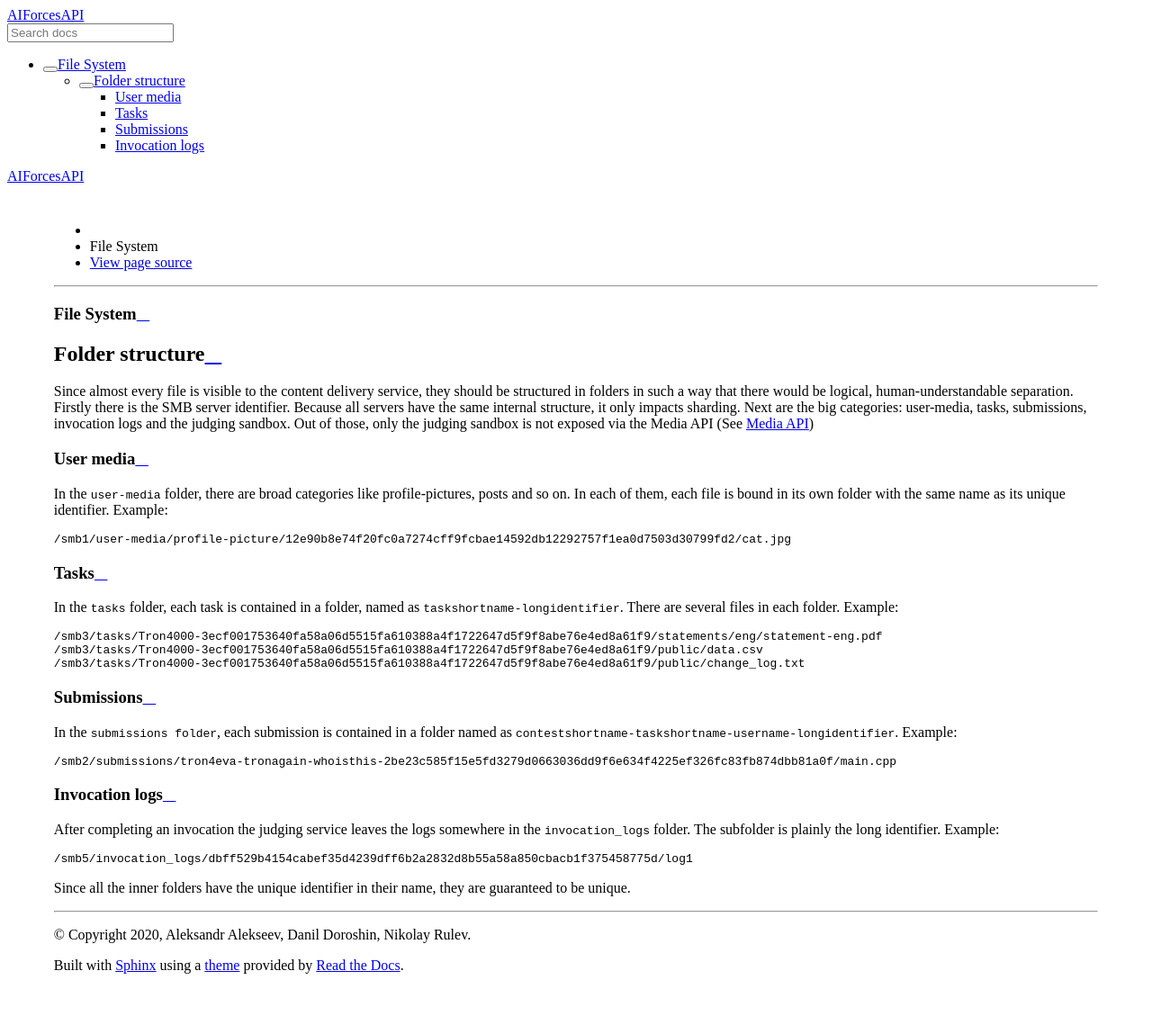
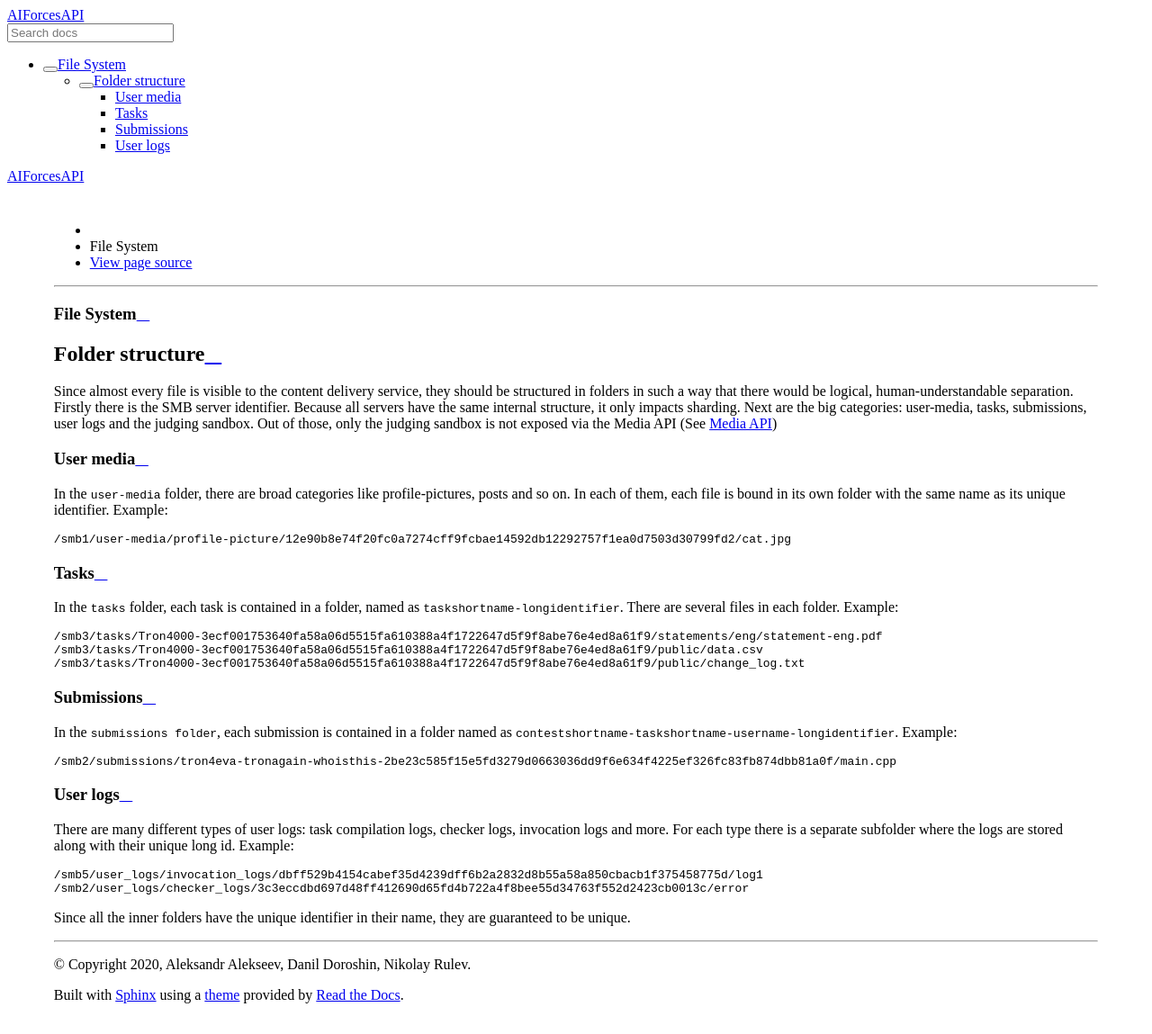
Before and after one commit to AIForces/AIForcesAPI, a Sphinx documentation site: the page built from docs/source/filesystem.rst, in a window 1280 px wide. Shown: the whole page at 90% size. Built offline with Sphinx 7.4.7 and the Read the Docs theme 2.0.0, drawn with Linux system fonts in a browser that asks for light colours; before the commit the page ends 1116 px from its top, so only the background shows below that.

Commit message:
New block styling and log types

```diff
--- a/docs/source/filesystem.rst
+++ b/docs/source/filesystem.rst
@@ -1,20 +1,20 @@
 .. _filesystem-label:
 
 File System
------------
+***********
 
 Folder structure
-^^^^^^^^^^^^^^^^
+================
 Since almost every file is visible to the content delivery service, they should
 be structured in folders in such a way that there would be logical,
 human-understandable separation. Firstly there is the SMB server identifier.
 Because all servers have the same internal structure, it only impacts sharding.
-Next are the big categories: user-media, tasks, submissions, invocation logs
+Next are the big categories: user-media, tasks, submissions, user logs
 and the judging sandbox. Out of those, only the judging sandbox is not exposed
 via the Media API (See :ref:`media-api-label`)
 
 User media
-""""""""""
+----------
 In the ``user-media`` folder, there are broad categories like profile-pictures,
 posts and so on. In each of them, each file is bound in its own folder with the
 same name as its unique identifier. Example::
@@ -22,7 +22,7 @@
    /smb1/user-media/profile-picture/12e90b8e74f20fc0a7274cff9fcbae14592db12292757f1ea0d7503d30799fd2/cat.jpg
 
 Tasks
-"""""
+-----
 In the ``tasks`` folder, each task is contained in a folder, named as
 ``taskshortname-longidentifier``. There are several files in each folder.
 Example::
@@ -32,19 +32,21 @@
    /smb3/tasks/Tron4000-3ecf001753640fa58a06d5515fa610388a4f1722647d5f9f8abe76e4ed8a61f9/public/change_log.txt
 
 Submissions
-"""""""""""
+-----------
 In the ``submissions folder``, each submission is contained in a folder named
 as ``contestshortname-taskshortname-username-longidentifier``. Example::
 
    /smb2/submissions/tron4eva-tronagain-whoisthis-2be23c585f15e5fd3279d0663036dd9f6e634f4225ef326fc83fb874dbb81a0f/main.cpp
 
-Invocation logs
-"""""""""""""""
-After completing an invocation the judging service leaves the logs somewhere in
-the ``invocation_logs`` folder. The subfolder is plainly the long identifier.
+User logs
+---------
+There are many different types of user logs: task compilation logs, checker
+logs, invocation logs and more. For each type there is a separate subfolder
+where the logs are stored along with their unique long id.
 Example::
 
-   /smb5/invocation_logs/dbff529b4154cabef35d4239dff6b2a2832d8b55a58a850cbacb1f375458775d/log1
+   /smb5/user_logs/invocation_logs/dbff529b4154cabef35d4239dff6b2a2832d8b55a58a850cbacb1f375458775d/log1
+   /smb2/user_logs/checker_logs/3c3eccdbd697d48ff412690d65fd4b722a4f8bee55d34763f552d2423cb0013c/error
 
 Since all the inner folders have the unique identifier in their name, they
 are guaranteed to be unique.
```
